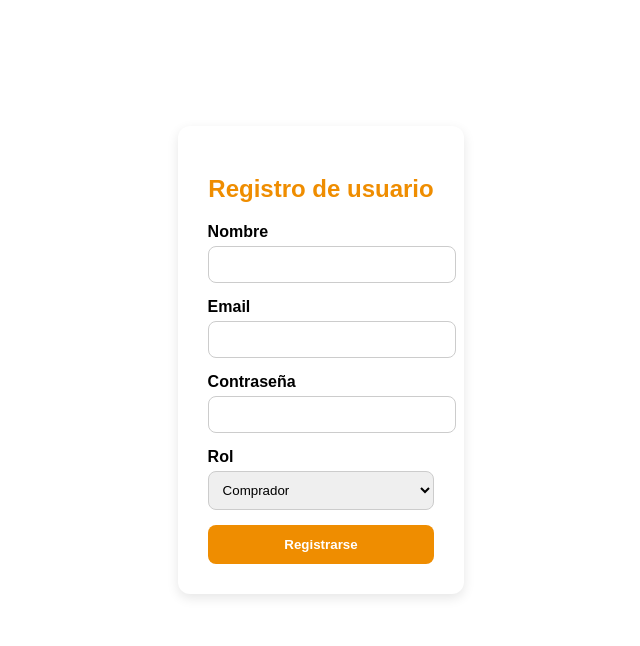
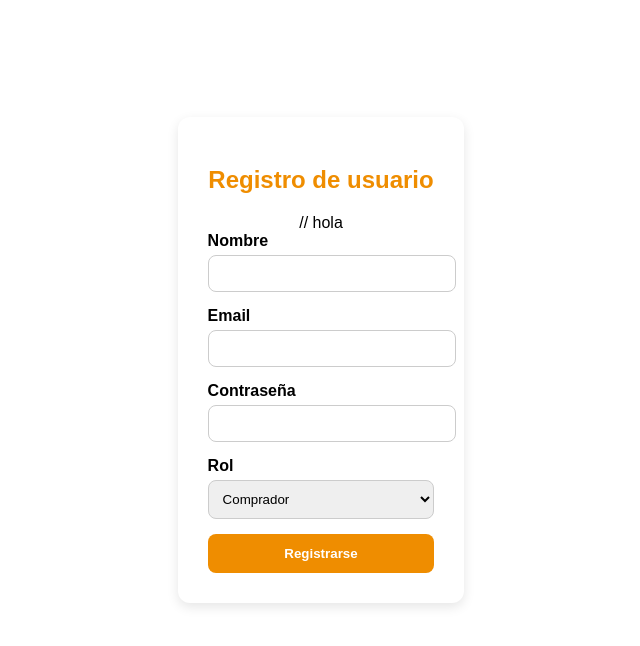
Before and after one commit to ema-code1/mpd, a CodeIgniter 4 app: the page made by app/Views/auth/register.php in a window 1280 px wide. Shown: the top 646 px of the page, without its empty margins (319-959 px from the left). Run offline with PHP 8.4 and a stand-in for CodeIgniter, Linux system fonts and the light colour scheme; the template is opened without the code that fills it, so the values that code supplies are empty; some libraries are stand-ins or nearby versions.

Commit message:
comit hola

```diff
--- a/app/Views/auth/register.php
+++ b/app/Views/auth/register.php
@@ -9,7 +9,7 @@
 <body>
   <div class="container-container">
     <div class="register-container">
-    <h2>Registro de usuario</h2>
+    <h2>Registro de usuario</h2> // hola
 
     <?php if(session()->getFlashdata('errors')): ?>
       <div class="alert alert-danger">
```
